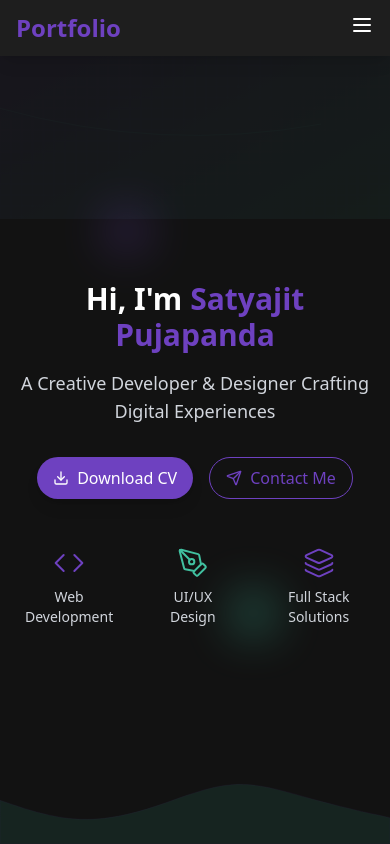
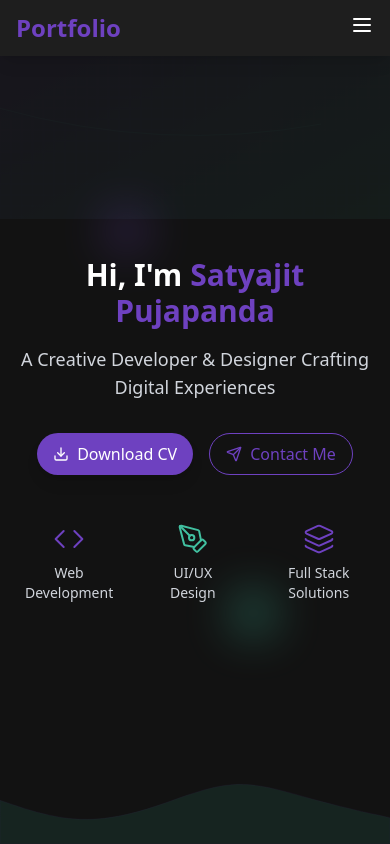
Before and after one commit to 555-Satyajit/internship-task-Portfolio, a React (Vite) app in the folder portfolio/: page / in a window 390 px wide. Shown: the top 844 px of the page. Built offline with nearby package versions, Linux system fonts and the light colour scheme; a web font is replaced by a local one.

Commit message:
jay jagannatha

```diff
--- a/portfolio/src/templatesss/HeroSection.tsx
+++ b/portfolio/src/templatesss/HeroSection.tsx
@@ -15,7 +15,7 @@ const Hero: React.FC = () => {
   return (
     <section
       id="home"
-      className="relative min-h-screen flex items-center justify-center pt-16 overflow-hidden bg-[#121212]"
+      className="relative min-h-screen flex items-center justify-center pt-4 sm:pt-8 md:pt-16 overflow-hidden bg-[#121212]"
     >
       {/* Advanced Background SVG Elements */}
       <svg
```
